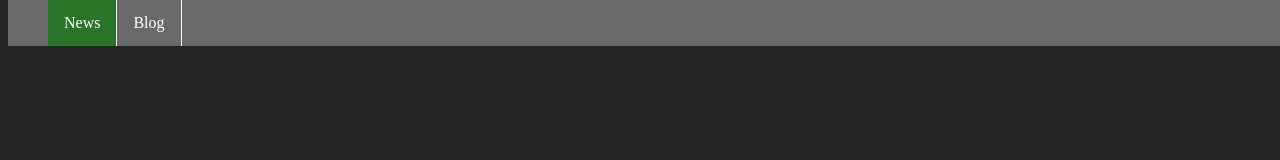
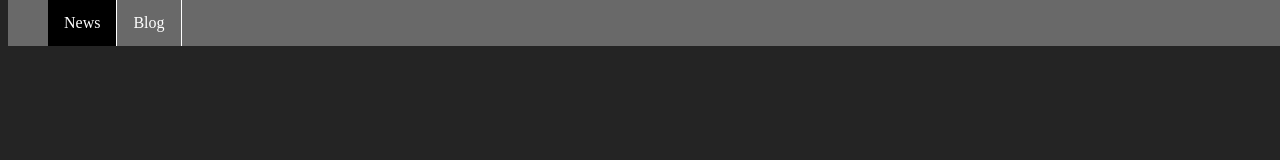
Before and after one commit to yellowSkin/yellowskin.github.io, a plain HTML site: page news.html in a window 1280 px wide. In both pictures the pointer is over the link "News". Drawn offline with Linux system fonts and the light colour scheme; a web font is replaced by a local one.

Commit message:
style update 13032018

```diff
--- a/style.css
+++ b/style.css
@@ -65,10 +65,6 @@ body {
     margin-top: 0;
 }
 
-.nav-item .active li {
-    background-color: rgb(32, 117, 32);
-}
-
 .nav-item a {
     color: white;
     font-family: 'Mina';
@@ -83,3 +79,8 @@ body {
 .nav-item.active a {
     background-color: rgb(40, 116, 40);
 }
+
+.nav-item a:hover {
+    background-color: black;
+    color: white;
+}
```
